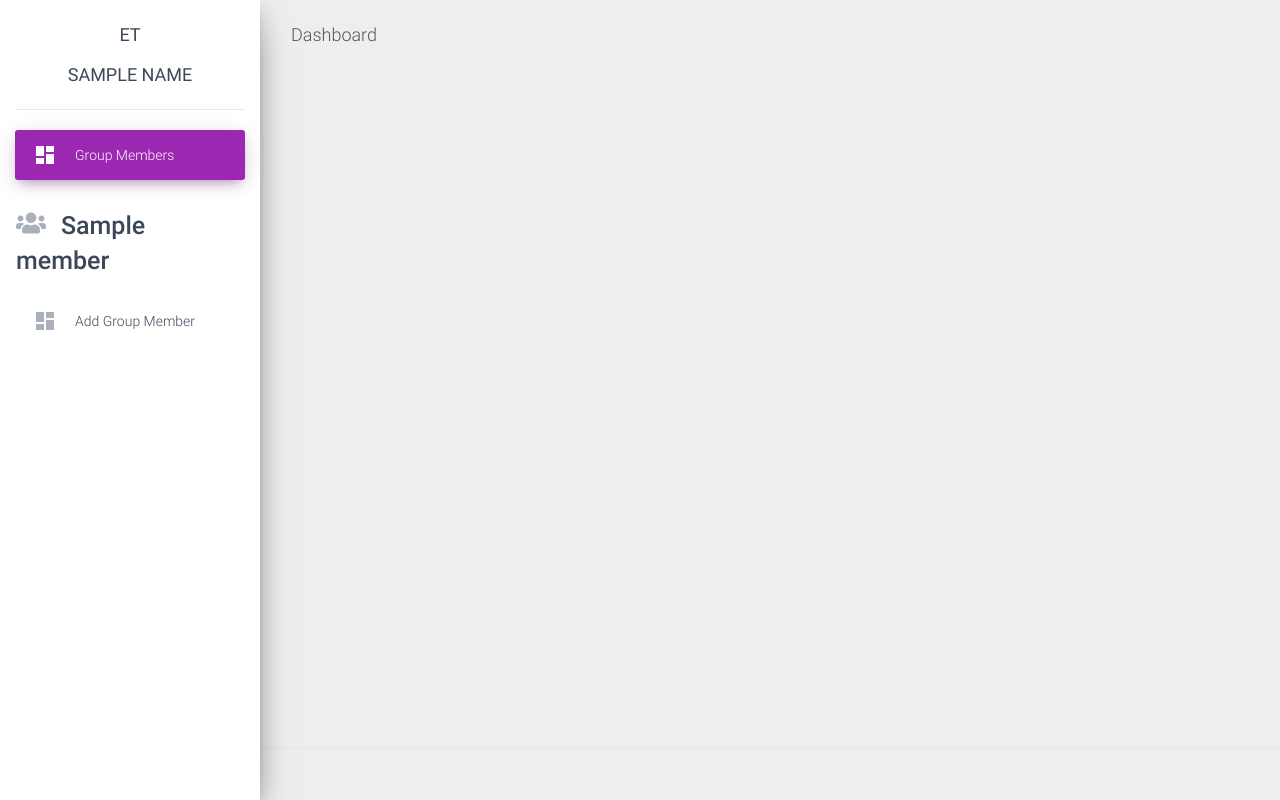
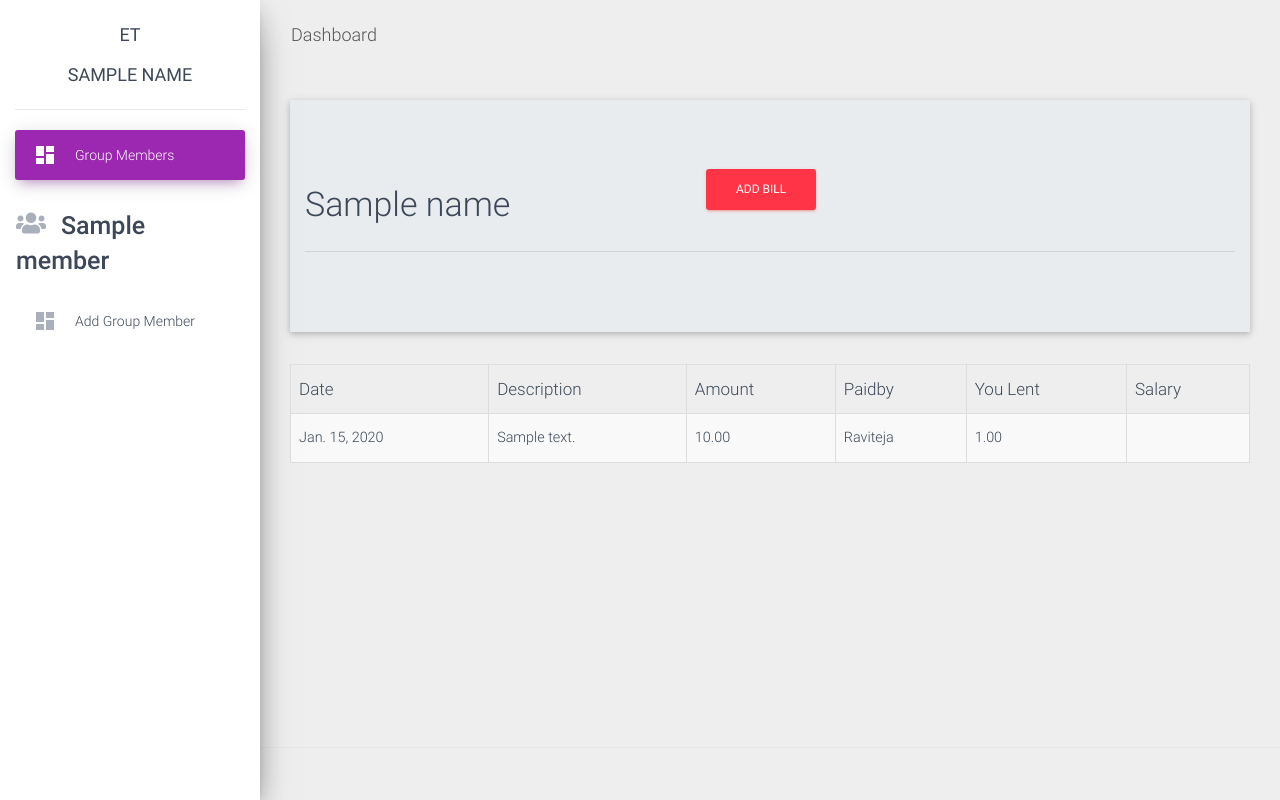
Before and after one commit to Raviteja02/ExpenseTracker, a Django app: template Groups/templates/UserGroup.html in a window 1280 px wide. Run offline with Django 3.2, Linux system fonts and the light colour scheme; data comes from the database, SQL or seed files in the repository; both versions use the stored data as it was before the commit; tables that the repository leaves empty hold one stand-in row (values such as "Sample post"); the template is opened without the code that fills it: values that come from a table or form of the project are taken from there, most other values are stand-ins (such as "Sample title", 1, 10 or a date in 2020); parts of the project's set-up code (start-up, migrations or seed data) failed here and were passed over; some libraries are stand-ins or nearby versions.

Commit message:
Added Split Bill Functionality

```diff
--- a/Groups/models.py
+++ b/Groups/models.py
@@ -1,31 +1,52 @@
 from django.db import models
 from datetime import date
+from django.utils import timezone
 # Create your models here.
 
+
 class Group(models.Model):
+
     GroupName = models.CharField(max_length=20)
+    date_created = models.DateTimeField(auto_now_add=True)
+
+    def __str__(self):
+        return self.GroupName
+
+
+class ExpenseCategory(models.Model):
+
+    name = models.CharField(max_length=30)
+
+    def __str__(self):
+        return self.name
 
 
 class GroupMembers(models.Model):
+
     GroupId = models.ForeignKey(Group, on_delete=models.CASCADE)
     Name = models.CharField(max_length=30)
     Email = models.EmailField()
 
+    def __str__(self):
+        return self.Name
 
-class ExpenseCategory(models.Model):
 
-    description = models.CharField(max_length=255, unique=True)
+class Expense(models.Model):
+
+    description = models.CharField(max_length=1000)
+    amount = models.DecimalField(max_digits=18, decimal_places=2, default=0)
+    lent = models.DecimalField(max_digits=18, decimal_places=2, default=0)
+    date = models.DateField(timezone.now())
+    category = models.ForeignKey(ExpenseCategory, on_delete=models.CASCADE)
+    paidby = models.ForeignKey(GroupMembers,on_delete=models.CASCADE)
+    GroupId = models.ForeignKey(Group,on_delete=models.CASCADE)
 
     def __str__(self):
         return self.description
 
 
-
-class Expense(models.Model):
-    description = models.CharField(max_length=1000)
-    amount = models.DecimalField(max_digits=18, decimal_places=2, default=0)
-    date = models.DateField(default=date.today())
-    category = models.ForeignKey(ExpenseCategory)
-
-    def __str__(self):
-        return self.description
+class ShareBill(models.Model):
+    bill_id = models.ForeignKey(Expense,on_delete=models.CASCADE)
+    GroupId = models.ForeignKey(Group, on_delete=models.CASCADE)
+    PersonId = models.ForeignKey(GroupMembers,on_delete=models.CASCADE)
+    share = models.DecimalField(max_digits=18, decimal_places=2, default=0)
--- a/Groups/templates/UserGroup.html
+++ b/Groups/templates/UserGroup.html
@@ -73,7 +73,8 @@
       <!-- End Navbar -->
       <div class="content">
         <div class="container-fluid">
-          <!-- your content here -->
+          <!--content here -->
+           <!--message-->
             {% if messages %}
                 {% for msg in messages %}
                     <div class="alert alert-info alert-dismissable">
@@ -82,6 +83,63 @@
                     </div>
                 {% endfor %}
             {% endif %}
+          <!--message ending-->
+        <div class="jumbotron jumbotron-fluid">
+        <div class="container">
+            <div class="row">
+                <div class="col-md-5">
+                    <h3 class="display-4">{{ name }}</h3>
+                </div>
+                <div class="col-md-7">
+                    <button type="button" class="btn btn-danger"  data-toggle="modal" data-target="#AddBillForm">Add Bill</button>
+                </div>
+            </div>
+            <hr>
+        </div>
+        </div>
+
+
+
+
+  <table class="table table-striped table-bordered" cellspacing="0" width="100%">
+    <thead>
+      <tr>
+        <th class="th-md">Date
+
+        </th>
+        <th class="th-md">Description
+
+        </th>
+        <th class="th-md">Amount
+
+        </th>
+        <th class="th-md">Paidby
+
+        </th>
+        <th class="th-md">You Lent
+
+        </th>
+        <th class="th-md">Salary
+
+        </th>
+      </tr>
+    </thead>
+    <tbody>
+    {% for Exp in Expen %}
+      <tr>
+        <td>{{ Exp.date }}</td>
+        <td>{{ Exp.description }}</td>
+        <td>{{ Exp.amount }}</td>
+        <td>{{ Exp.paidby.Name }}</td>
+        <td>{{ Exp.lent }}</td>
+        <td></td>
+      </tr>
+    {% endfor %}
+    </tbody>
+  </table>
+
+
+
         </div>
       </div>
       <footer class="footer">
@@ -130,6 +188,62 @@
   </div>
 </div>
 
+<div class="modal" id="AddBillForm" tabindex="-1" role="dialog" aria-labelledby="myModalLabel"
+  aria-hidden="true">
+  <div class="modal-dialog" role="document">
+    <div class="modal-content">
+      <div class="modal-header text-center light-blue darken-3 white-text ">
+        <h4 class="modal-title w-100 font-weight-bold"><i class="fas fa-users"></i> ADD A BILL!</h4>
+        <button type="button" class="btn-primary p-2 btn-rounded close" data-dismiss="modal" aria-label="Close"><span aria-hidden="true">&times;</span></button>
+      </div>
+
+        <form method="POST" action="/Groups/ViewGroups/UserGroup/AddBill/">
+            {% csrf_token %}
+      <div class="modal-body mx-3">
+
+
+        <div class="md-form mb-5">
+              <select class="browser-default custom-select" name="Category">
+                  <option disabled selected>Category</option>
+                  {% for category in categories %}
+                      <option value="{{ category.name }}">{{ category.name }}</option>
+                  {% endfor %}
+              </select>
+          </div>
+
+        <div class="md-form mb-5">
+            <i class="fas fa-envelope prefix grey-text"></i>
+              <input type="text"  class="form-control" name="amount">
+              <label >Amount</label>
+
+
+        </div>
+
+        <div class="md-form mb-5">
+              <select class="browser-default custom-select" name="PaidBy">
+                  <option disabled selected>Paid By</option>
+                  {% for member in members %}
+                      <option value="{{ member.Name }}">{{ member.Name }}</option>
+                  {% endfor %}
+              </select>
+          </div>
+
+        <div class="md-form mb-5">
+            <i class="fas fa-envelope prefix grey-text"></i>
+              <input type="date"  class="form-control" name="date">
+        </div>
+
+          <input type="hidden" name="GroupId" value="{{ name }}" />
+
+      </div>
+      <div class="modal-footer d-flex justify-content-center">
+        <button class="btn btn-default" type="submit">Add Bill</button>
+      </div>
+            </form>
+    </div>
+  </div>
+</div>
+
 <script type="text/javascript" src="{%  static 'js/jquery-3.3.1.min.js' %}"></script>
   <!-- Bootstrap tooltips -->
   <script type="text/javascript" src="{%  static 'js/popper.min.js' %}"></script>
@@ -137,7 +251,11 @@
   <script type="text/javascript" src="{%  static 'js/bootstrap.min.js' %}"></script>
   <!-- MDB core JavaScript -->
   <script type="text/javascript" src="{%  static 'js/mdb.js' %}"></script>
-
+  <script>
+    if ( window.history.replaceState ) {
+        window.history.replaceState( null, null, window.location.href );
+    }
+</script>
 
 
 
--- a/Groups/urls.py
+++ b/Groups/urls.py
@@ -7,5 +7,6 @@ urlpatterns =[
     path('CreateGroup/', views.CreateGroup),
     path('ViewGroups/UserGroup/', views.UserGroup),
     path('ViewGroups/UserGroup/AddMember/', views.AddMember),
+    path('ViewGroups/UserGroup/AddBill/', views.AddBill),
 
 ]
```
Also changed, not shown: Groups/views.py (+64 -6 lines), Groups/migrations/0001_initial.py, Groups/migrations/0002_auto_20190324_0824.py (added), Groups/migrations/0003_auto_20190324_0836.py (added), Groups/migrations/0004_auto_20190324_0850.py (added), Groups/migrations/0005_auto_20190324_0853.py (added), Groups/migrations/0006_auto_20190324_1019.py (added), Groups/migrations/0007_auto_20190324_1658.py (added), Groups/migrations/0008_auto_20190324_1702.py (added), db.sqlite3 (deleted). Lines whose indentation alone changed are shown as unchanged.
